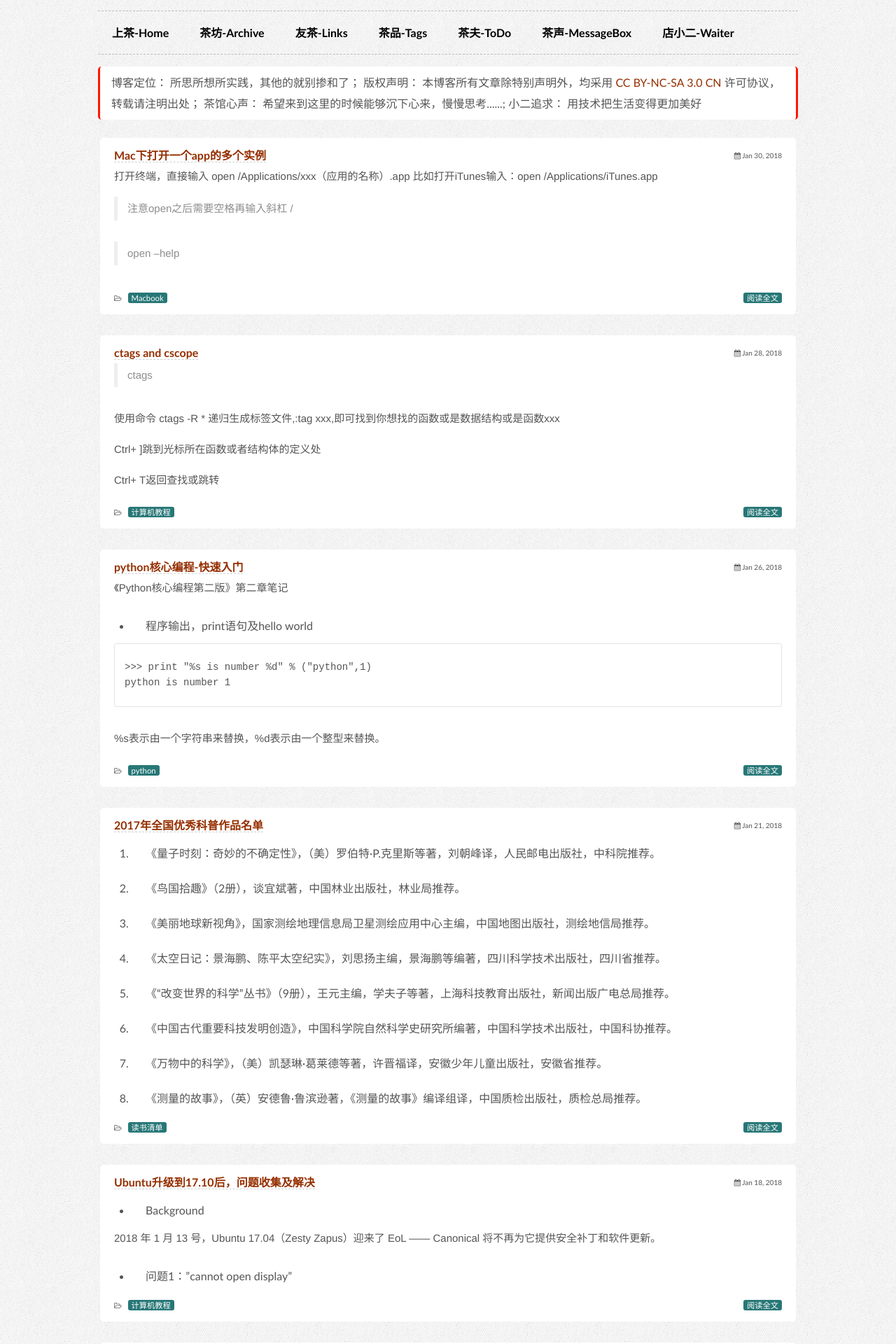
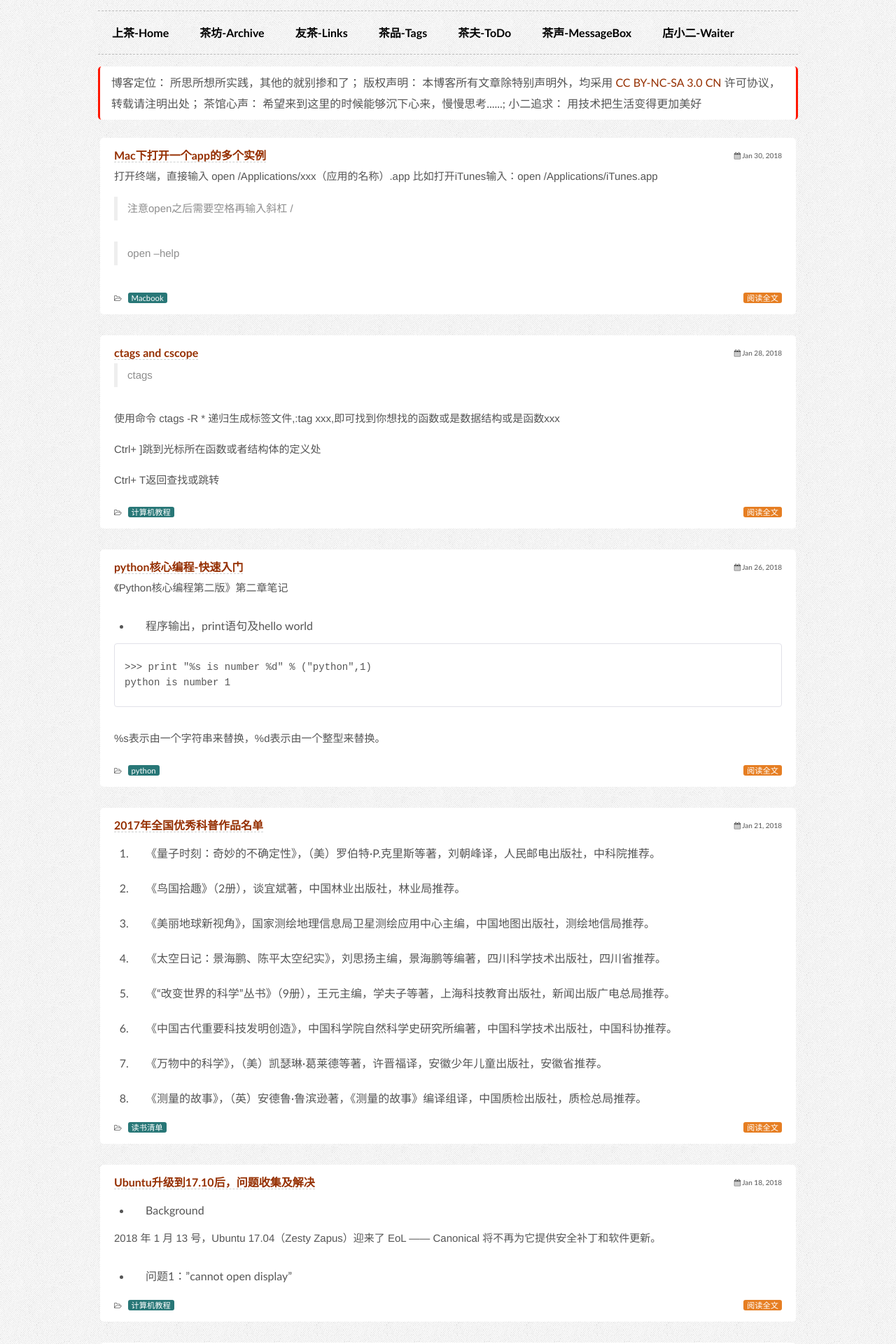
Before and after one commit to fk1091889767/tanwubin.github.io, a Jekyll site: the page built from index.html, in a window 1280 px wide. Shown: the top 1920 px of the page at 70% size. Built offline with Jekyll 4.4.1, drawn with Linux system fonts in a browser that asks for light colours; comment, search, counter and statistics services are not loaded.

Commit message:
博客样式修改

```diff
--- a/_includes/themes/effector-wide/index.html
+++ b/_includes/themes/effector-wide/index.html
@@ -11,7 +11,7 @@
     <a class="labeltag label-important" href="/tag/#{{ tag }}">{{ tag }}</a>&nbsp;&nbsp;
     {% endfor %}
     </span>
-    <span class="readall"><a class="labeltag label-important" href="{{ post.url }}"> <font color="white">阅读全文</font></a></span>
+    <span class="readall"><a class="label label-important" href="{{ post.url }}"> <font color="white">阅读全文</font></a></span>
 </li><br>
 {% endfor %}
 <li><a class="btn"  href="/archive/">更多-More</a>&nbsp;&nbsp;<a class="btn" href="/feed/" target="_blank">订阅-Subscribe</a></li>
```
